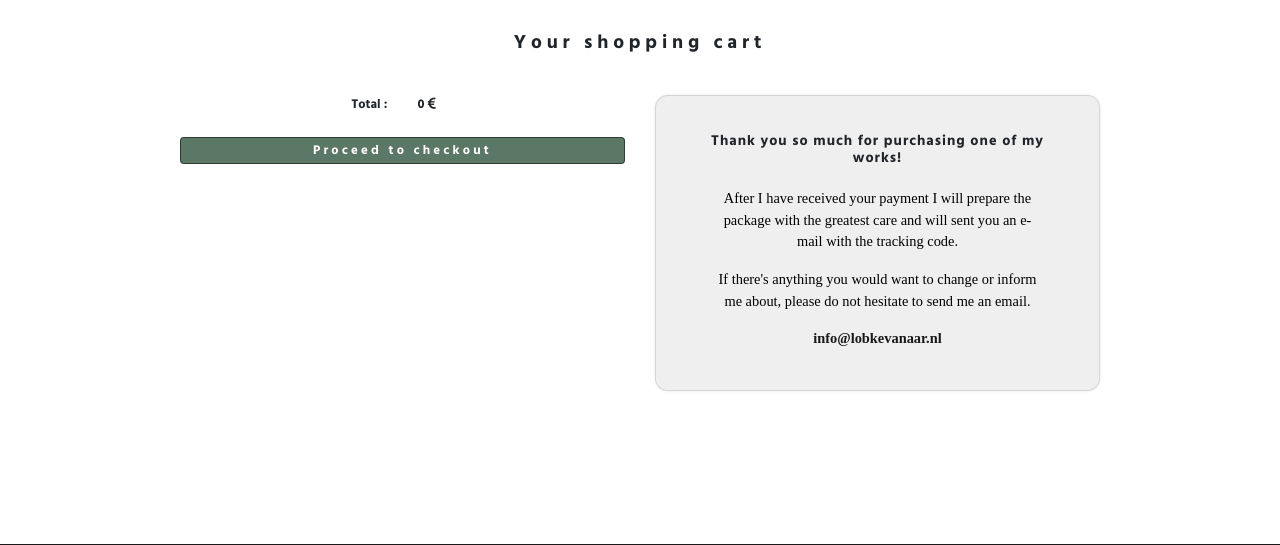
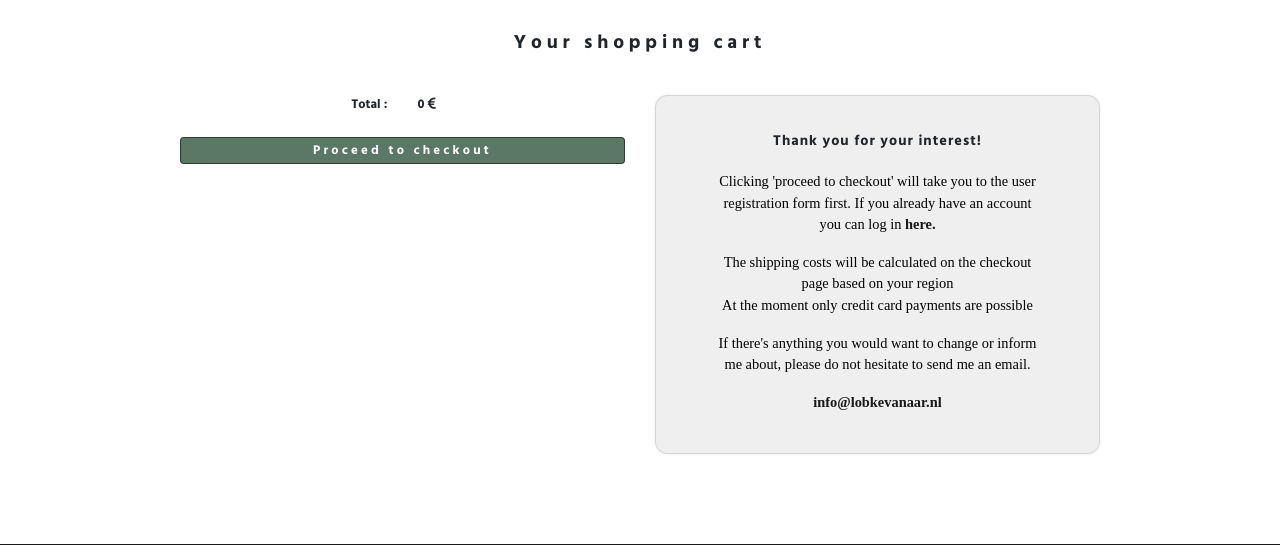
Before and after one commit to Evert-R/milestone-four, a Django app: page /cart/ in a window 1280 px wide. Shown: the part 200-745 px from the top of the page. Run offline with Django 3.2, Linux system fonts and the light colour scheme; some libraries are stand-ins or nearby versions; some web fonts are replaced.

Commit message:
Updated info text

```diff
--- a/cart/templates/cart.html
+++ b/cart/templates/cart.html
@@ -110,10 +110,13 @@
         <div class="col-12 col-md-6 col-lg-5">
             <div class="er-info-wrap">
 
-                <h2>Thank you so much for purchasing one of my works!</h2>
-                <p>After I have received your payment I will prepare the package with the greatest care and will sent
-                    you
-                    an e-mail with the tracking code.</p>
+                <h2>Thank you for your interest!</h2>
+                <p>Clicking 'proceed to checkout' will take you to the user registration form first. If you already
+                    have an account you can log in <a
+                        href="{% url 'accounts:log_in' %}?next={{ request.path|urlencode }}"
+                        title="Log in to use the shop">here.</a></p>
+                <p>The shipping costs will be calculated on the
+                    checkout page based on your region <br>At the moment only credit card payments are possible</p>
                 <p> If there's anything you would want to change or inform me about,
                     please do not hesitate to send me an email.</p>
                 <p><a href="mailto:info@lobkevanaar" title="Sent email to lobke van aar">info@lobkevanaar.nl</a></p>
```
